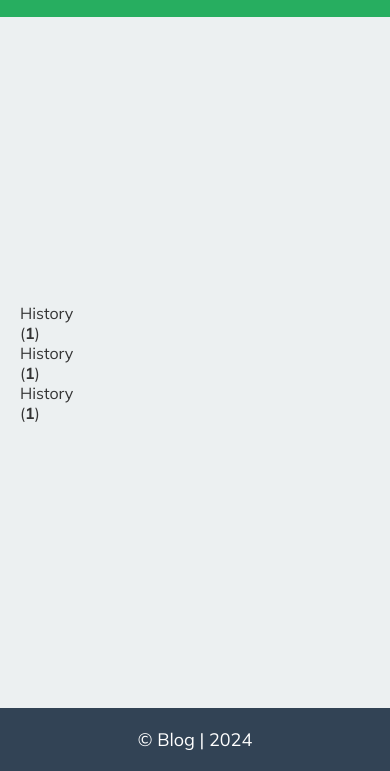
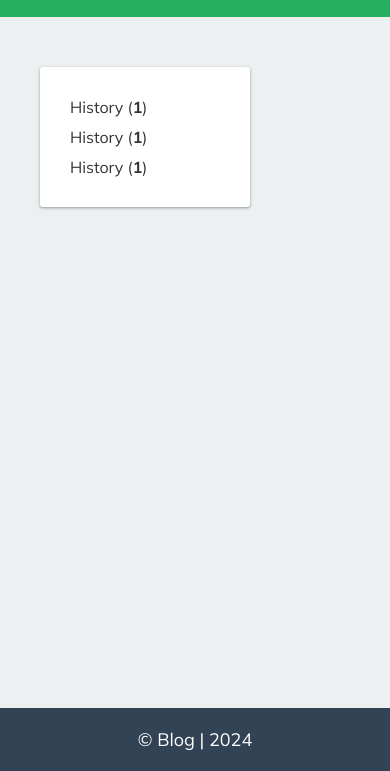
Before and after one commit to Eth3ri0n/blog-project, a website built with Vite: page src/index.html in a window 390 px wide. Shown: the part 73-844 px from the top of the page. Built offline with nearby package versions, Linux system fonts and the light colour scheme; no server answers.

Commit message:
refactor: Update index.scss to improve sidebar styling and responsiveness

```diff
--- a/src/index.scss
+++ b/src/index.scss
@@ -3,11 +3,51 @@
 .content {
   display: flex;
   justify-content: center;
-  align-items: center;
+  align-items: flex-start;
+  padding-top: 5rem;
+
+  .sidebar {
+    flex: 0 0 25rem;
+    padding: 0 2rem 2rem 2rem;
+
+    ul.categories {
+      padding: 2rem;
+      background-color: var(--default-light-color);
+      border-radius: 0.3rem;
+      -webkit-border-radius: 0.3rem;
+      -moz-border-radius: 0.3rem;
+      -ms-border-radius: 0.3rem;
+      -o-border-radius: 0.3rem;
+      box-shadow: var(--box-shadow);
+
+      li {
+        margin: 1rem;
+        cursor: pointer;
+        transition: all 0.3s;
+        -webkit-transition: all 0.3s;
+        -moz-transition: all 0.3s;
+        -ms-transition: all 0.3s;
+        -o-transition: all 0.3s;
+        &:hover {
+          color: var(--primary-color);
+          text-decoration: underline;
+          text-decoration-thickness: 2px;
+          text-decoration-color: var(--primary-dark-color);
+          -moz-text-decoration-color: var(--primary-dark-color);
+          -webkit-text-decoration-color: var(--primary-dark-color);
+
+          strong {
+            color: var(--primary-color);
+          }
+        }
+      }
+    }
+  }
 
   .articles-container {
-    max-width: 800px;
-    width: 100%;
+    max-width: 80rem;
+    flex: 1;
+    margin-bottom: 5rem;
 
     .article {
       background-color: white;
@@ -24,8 +64,6 @@
       flex-direction: column;
       align-items: center;
       box-shadow: var(--box-shadow);
-      margin-top: 3rem;
-      margin-bottom: 5rem;
 
       h2 {
         text-align: center;
```
